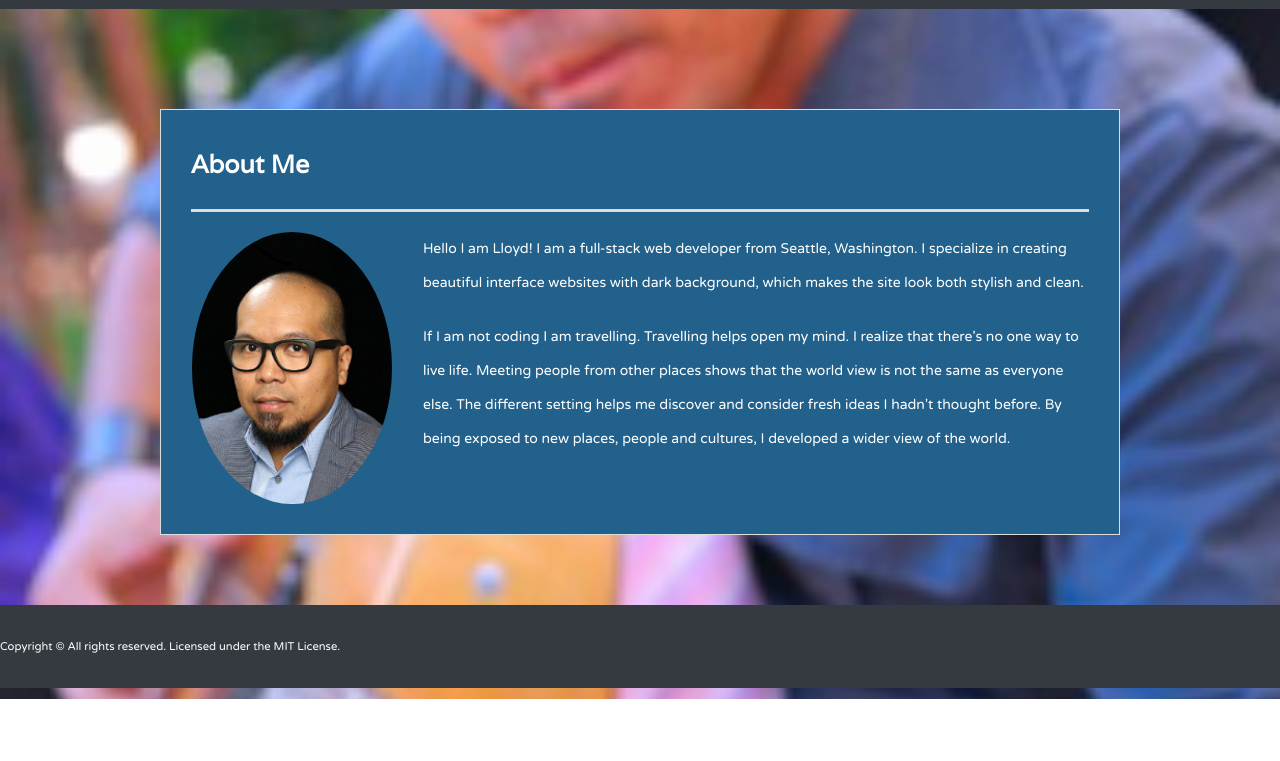
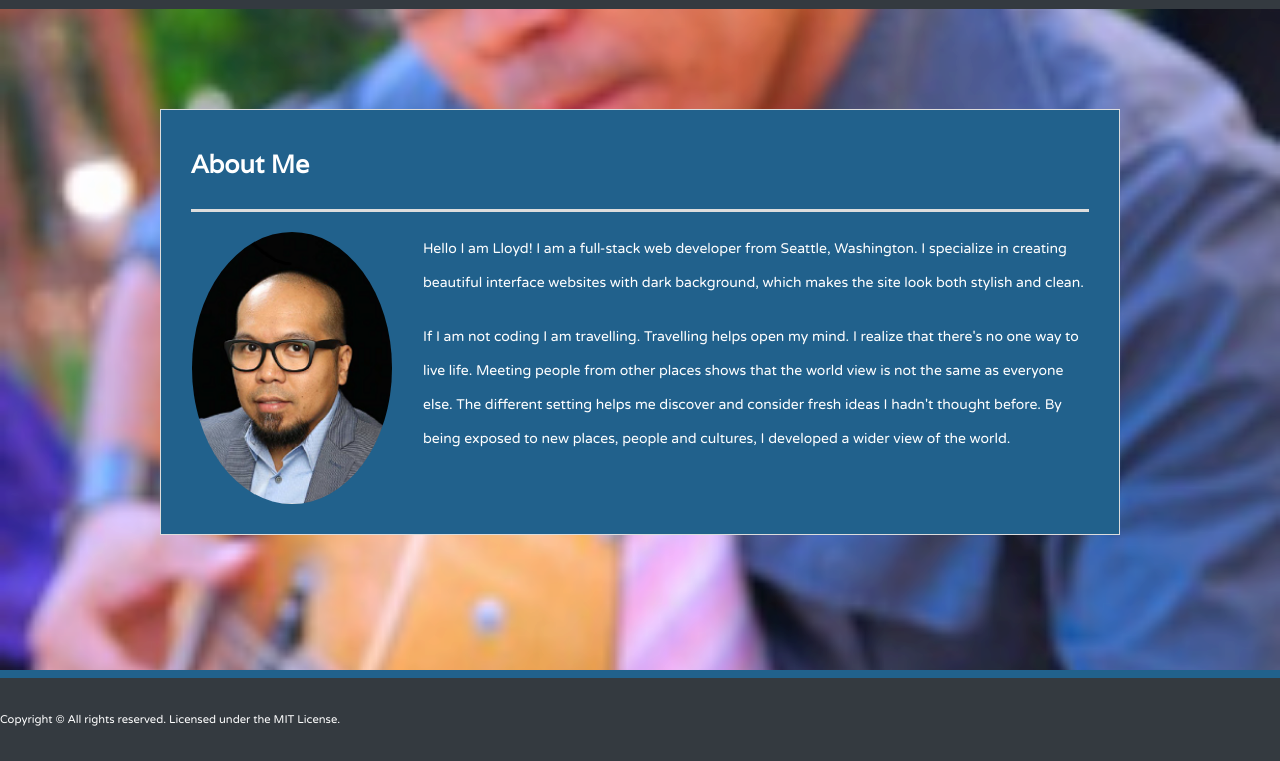
Before and after one commit to Ethanlloyd21/Portfolio_Responsive, a plain HTML site: page index.html in a window 1280 px wide. Shown: the part 101-862 px from the top of the page. Before the commit the page ends 800 px from the top, so only its background shows below. Drawn offline with nearby package versions, Linux system fonts and the light colour scheme.

Commit message:
Add files via upload

```diff
--- a/assets/css/main.css
+++ b/assets/css/main.css
@@ -65,18 +65,23 @@ h2, h3 {
 	color: white;
 }
 
-.footer {
+#footer {
 
-	position: relative;
+	/*position: relative;*/
+	flex-shrink: none;
+	/*
 	bottom: 0;
 	width: 100%;
 	height: 60px;
 	line-height: 60px;
+	*/
 	background-color: #666666;
 	border-top: 8px solid #21618C;
 }
 
-
+.container-footer {
+	height: auto;
+}
 
 h3, h2 {
 	padding-bottom: 20px;
@@ -91,7 +96,7 @@ h3, h2 {
 	display: flex;
 	justify-content: center;
 	padding-top: 100px;
-	padding-bottom: 70px;
+	padding-bottom: 135px;
 
 	/*
 	min-height: calc(100vh - 72px);
```
